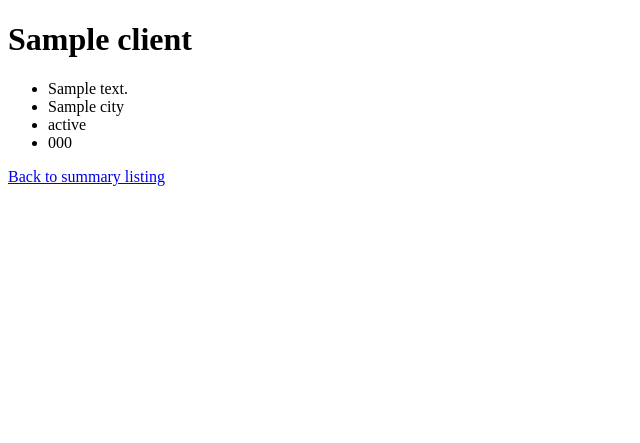
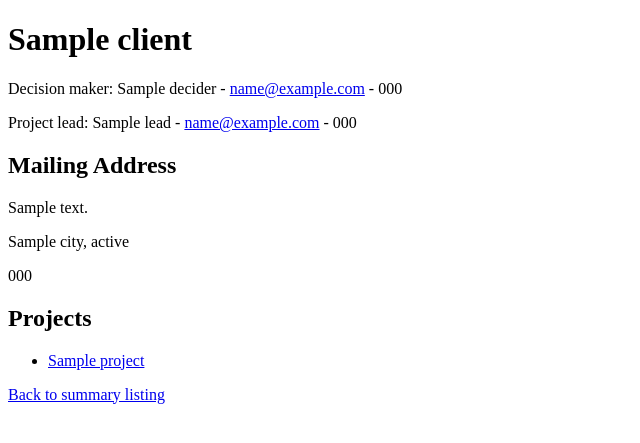
Before and after one commit to bennett39/garner-eng, a Django app: template garnereng/sitereport/templates/sitereport/client.html in a window 1280 px wide. Shown: the top 443 px of the page, without its empty margins (0-640 px from the left). Run offline with Django 3.2, Linux system fonts and the light colour scheme; the template is opened without the code that fills it: most values are stand-ins (such as "Sample title", 1, 10 or a date in 2020).

Commit message:
Add more links between pages - client

```diff
--- a/garnereng/sitereport/templates/sitereport/client.html
+++ b/garnereng/sitereport/templates/sitereport/client.html
@@ -6,11 +6,27 @@
 
 {% block body %}
     <h1>{{ client.name }}</h1>
-    <ul>
-        <li>{{ client.address }}</li>
-        <li>{{ client.city }}</li>
-        <li>{{ client.state }} </li>
-        <li>{{ client.zip_code }}</li>
-    </ul>
-    <p><a href="{% url 'index' %}">Back to summary listing</a></p>
+        <p>Decision maker: {{ client.decider }} -
+            <a href="mailto:{{ client.decider.email }}">
+            {{ client.decider.email }}</a> - {{ client.decider.phone }}
+        </p>
+        <p>Project lead: {{ client.lead }} -
+            <a href="mailto:{{ client.lead.email }}">
+                {{ client.lead.email }}</a> - {{ client.lead.phone}}
+        </p>
+
+    <h2>Mailing Address</h2>
+        <p>{{ client.address }}</p>
+        <p>{{ client.city }}, {{ client.state }}</p>
+        <p>{{ client.zip_code }}</p>
+
+    <h2>Projects</h2>
+        <ul>
+            {% for project in projects %}
+            <li><a href="{% url 'project' project.id %}">
+                    {{ project }}</a></li>
+            {% endfor %}
+        </ul>
+
+        <p><a href="{% url 'index' %}">Back to summary listing</a></p>
 {% endblock %}
--- a/garnereng/sitereport/templates/sitereport/site.html
+++ b/garnereng/sitereport/templates/sitereport/site.html
@@ -6,7 +6,8 @@
 
 {% block body %}
     <h1>{{ site }}</h1>
-        <p>Project: {{ site.project }}</p>
+    <p>Project: <a href="{% url 'project' site.project.id %}">
+        {{ site.project }}</a></p>
     {% if site.date_start %}
         <p>Date Started: {{ site.date_start }}</p>
     {% endif %}
--- a/garnereng/sitereport/views.py
+++ b/garnereng/sitereport/views.py
@@ -17,7 +17,8 @@ def client(request, client_id):
         raise Http404("Client does not exist.")
 
     context = {
-            'client' : client
+            'client' : client,
+            'projects': client.projects.all()
     }
 
     return render(request, "sitereport/client.html", context)
```
Also changed, not shown: garnereng/sitereport/templates/sitereport/project.html (indentation only), 3 other files.
